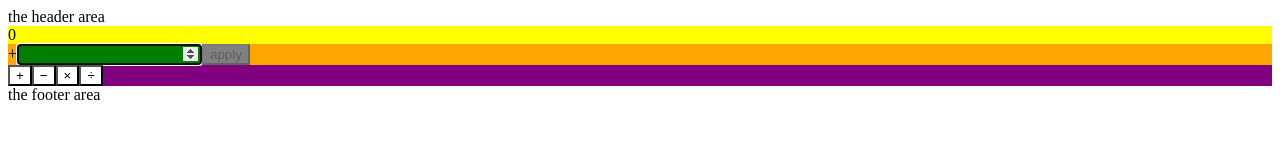
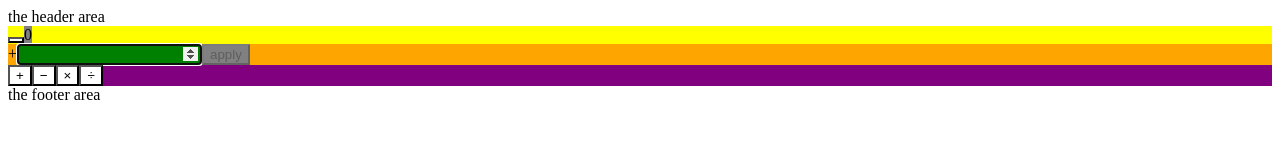
Before and after one commit to j2kenton/React-Super-Calculator, a React (Create React App) app in the folder react/: page / in a window 1280 px wide. Shown: the top 160 px of the page. Built offline with nearby package versions, Linux system fonts and the light colour scheme.

Commit message:
add output negativity toggle

```diff
--- a/react/src/common-actions.js
+++ b/react/src/common-actions.js
@@ -1,4 +1,10 @@
-import { SET_OUTPUT, UPDATE_OUTPUT, UPDATE_INPUT, SET_OPERATOR } from 'constants/action-types';
+import {
+  SET_OUTPUT,
+  UPDATE_OUTPUT,
+  UPDATE_INPUT,
+  SET_OPERATOR,
+  TOGGLE_NEGATIVITY
+} from 'constants/action-types';
 
 export function setOutput(output) {
   return {
@@ -28,3 +34,9 @@ export function setOperator(operator) {
     payload: operator
   };
 }
+
+export function toggleOutputNegativity() {
+  return {
+    type: TOGGLE_NEGATIVITY
+  };
+}
--- a/react/src/constants/action-types.js
+++ b/react/src/constants/action-types.js
@@ -2,3 +2,4 @@ export const SET_OUTPUT = 'SET_OUTPUT';
 export const UPDATE_OUTPUT = 'UPDATE_OUTPUT';
 export const UPDATE_INPUT = 'UPDATE_INPUT';
 export const SET_OPERATOR = 'SET_OPERATOR';
+export const TOGGLE_NEGATIVITY = 'TOGGLE_NEGATIVITY';
--- a/react/src/reducers/app.js
+++ b/react/src/reducers/app.js
@@ -1,4 +1,10 @@
-import { SET_OUTPUT, UPDATE_OUTPUT, UPDATE_INPUT, SET_OPERATOR } from 'constants/action-types';
+import {
+  SET_OUTPUT,
+  UPDATE_OUTPUT,
+  UPDATE_INPUT,
+  SET_OPERATOR,
+  TOGGLE_NEGATIVITY
+} from 'constants/action-types';
 import { calculateUpdatedValue } from 'utils/calculations';
 import { VALID_INPUT_CHARS_REGEX } from 'constants/numeric';
 
@@ -47,6 +53,12 @@ export const app = (state = initialState, action) => {
         operator: action.payload
       };
     }
+    case TOGGLE_NEGATIVITY: {
+      return {
+        ...state,
+        output: state.output * -1
+      };
+    }
     default:
       return state;
   }
--- a/react/src/sections/body/output-section.js
+++ b/react/src/sections/body/output-section.js
@@ -1,6 +1,7 @@
 import PropTypes from 'prop-types';
 import { connect } from 'react-redux';
 import styled from 'styled-components';
+import { toggleOutputNegativity as toggleOutputNegativityAction } from 'common-actions';
 
 const OutputWrapper = styled.div`
   background-color: blue;
@@ -10,18 +11,33 @@ const OutputArea = styled.div`
   background-color: yellow;
 `;
 
-export const OutputSection = ({ output }) => (
+const SignButton = styled.button`
+  background-color: white;
+`;
+
+const NumberArea = styled.span`
+  background-color: grey;
+`;
+
+export const OutputSection = ({ output, toggleOutputNegativity }) => (
   <OutputWrapper>
-    <OutputArea>{output}</OutputArea>
+    <OutputArea>
+      <SignButton onClick={toggleOutputNegativity}>{output < 0 && '-'}</SignButton>
+      <NumberArea>{Math.abs(output)}</NumberArea>
+    </OutputArea>
   </OutputWrapper>
 );
 
 OutputSection.propTypes = {
-  output: PropTypes.number
+  output: PropTypes.number,
+  toggleOutputNegativity: PropTypes.func
 };
 
 const mapStateToProps = ({ app }) => ({
   output: app.output
 });
 
-export default connect(mapStateToProps)(OutputSection);
+export default connect(
+  mapStateToProps,
+  { toggleOutputNegativity: toggleOutputNegativityAction }
+)(OutputSection);
```
